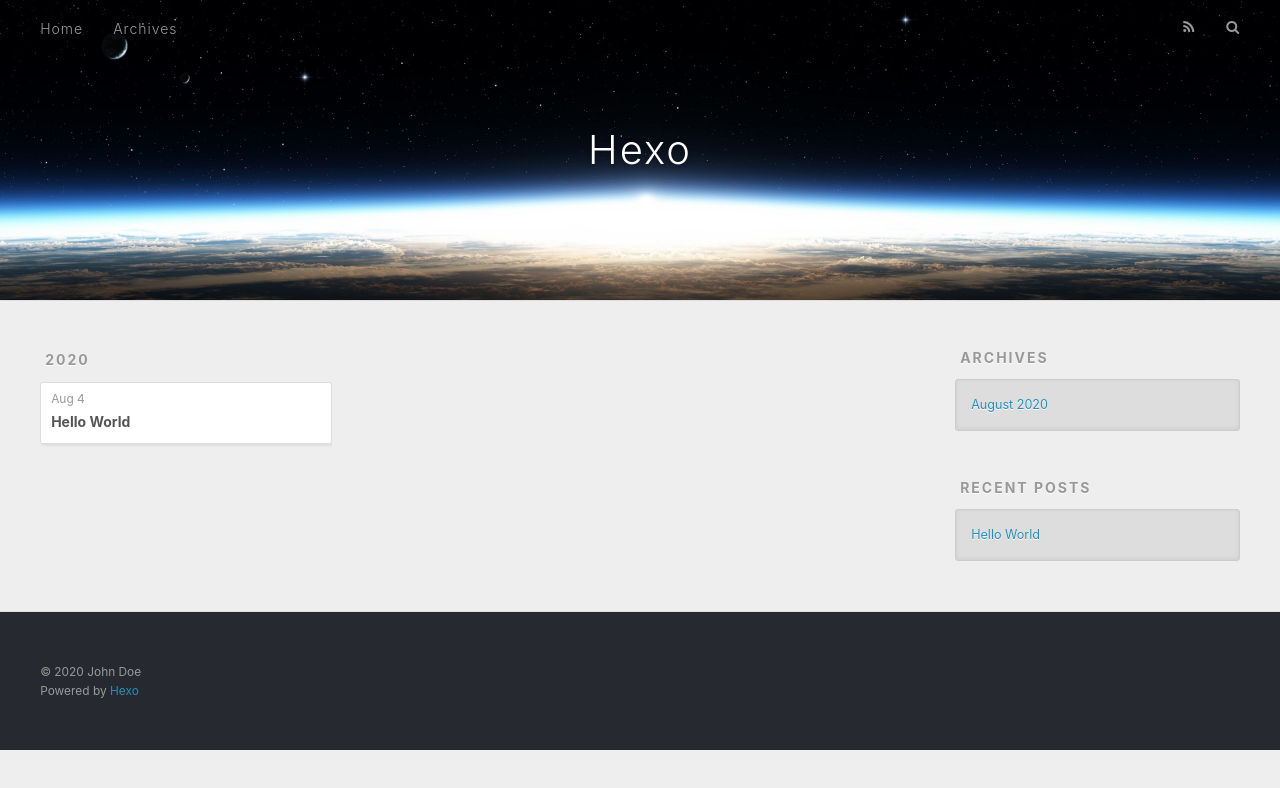
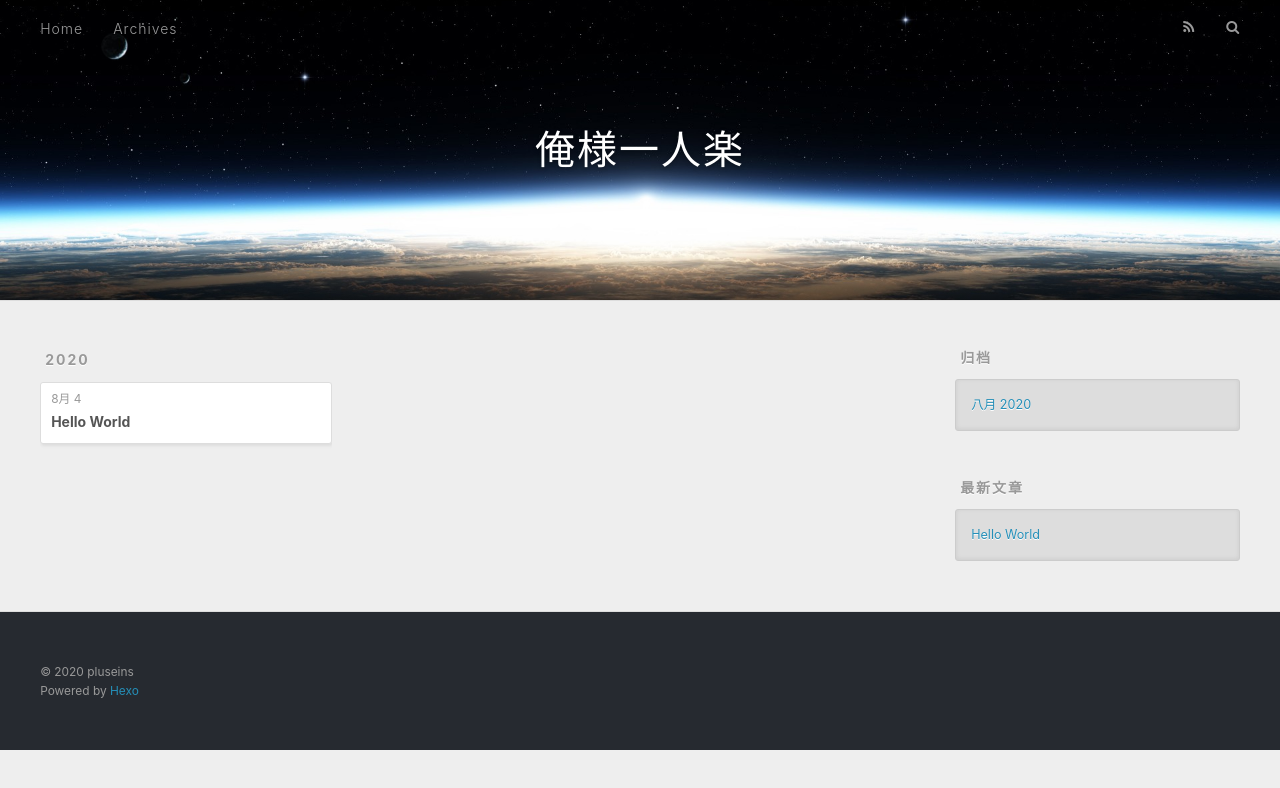
Before and after one commit to pluseins/pluseins.github.io, a plain HTML site: page archives/index.html in a window 1280 px wide. Drawn offline with nearby package versions, Linux system fonts and the light colour scheme.

Commit message:
Site updated: 2020-08-05 09:47:54

```diff
--- a/archives/index.html
+++ b/archives/index.html
@@ -5,17 +5,17 @@
 
 
 
-  <title>Archives | Hexo</title>
+  <title>归档 | 俺様一人楽</title>
   <meta name="viewport" content="width=device-width, initial-scale=1, maximum-scale=1">
   <meta property="og:type" content="website">
-<meta property="og:title" content="Hexo">
+<meta property="og:title" content="俺様一人楽">
 <meta property="og:url" content="http://yoursite.com/archives/index.html">
-<meta property="og:site_name" content="Hexo">
-<meta property="og:locale" content="en_US">
-<meta property="article:author" content="John Doe">
+<meta property="og:site_name" content="俺様一人楽">
+<meta property="og:locale" content="zh_CN">
+<meta property="article:author" content="pluseins">
 <meta name="twitter:card" content="summary">
 
-    <link rel="alternate" href="/atom.xml" title="Hexo" type="application/atom+xml">
+    <link rel="alternate" href="/atom.xml" title="俺様一人楽" type="application/atom+xml">
 
 
     <link rel="icon" href="/favicon.png">
@@ -36,7 +36,7 @@
   <div id="header-outer" class="outer">
     <div id="header-title" class="inner">
       <h1 id="logo-wrap">
-        <a href="/" id="logo">Hexo</a>
+        <a href="/" id="logo">俺様一人楽</a>
       </h1>
 
     </div>
@@ -53,7 +53,7 @@
 
           <a id="nav-rss-link" class="nav-icon" href="/atom.xml" title="RSS Feed"></a>
 
-        <a id="nav-search-btn" class="nav-icon" title="Search"></a>
+        <a id="nav-search-btn" class="nav-icon" title="搜索"></a>
       </nav>
       <div id="search-form-wrap">
         <form action="//google.com/search" method="get" accept-charset="UTF-8" class="search-form"><input type="search" name="q" class="search-form-input" placeholder="Search"><button type="submit" class="search-form-submit">&#xF002;</button><input type="hidden" name="sitesearch" value="http://yoursite.com"></form>
@@ -79,7 +79,7 @@
   <div class="archive-article-inner">
     <header class="archive-article-header">
       <a href="/2020/08/04/hello-world/" class="archive-article-date">
-  <time datetime="2020-08-04T11:44:17.939Z" itemprop="datePublished">Aug 4</time>
+  <time datetime="2020-08-04T11:44:17.939Z" itemprop="datePublished">8月 4</time>
 </a>
 
 
@@ -111,9 +111,9 @@
 
 
   <div class="widget-wrap">
-    <h3 class="widget-title">Archives</h3>
+    <h3 class="widget-title">归档</h3>
     <div class="widget">
-      <ul class="archive-list"><li class="archive-list-item"><a class="archive-list-link" href="/archives/2020/08/">August 2020</a></li></ul>
+      <ul class="archive-list"><li class="archive-list-item"><a class="archive-list-link" href="/archives/2020/08/">八月 2020</a></li></ul>
     </div>
   </div>
 
@@ -121,7 +121,7 @@
 
 
   <div class="widget-wrap">
-    <h3 class="widget-title">Recent Posts</h3>
+    <h3 class="widget-title">最新文章</h3>
     <div class="widget">
       <ul>
 
@@ -141,7 +141,7 @@
 
   <div class="outer">
     <div id="footer-info" class="inner">
-      &copy; 2020 John Doe<br>
+      &copy; 2020 pluseins<br>
       Powered by <a href="http://hexo.io/" target="_blank">Hexo</a>
     </div>
   </div>
```
Also changed, not shown: 2020/08/04/hello-world/index.html (+12 -12 lines), archives/2020/08/index.html (+13 -13 lines), archives/2020/index.html (+13 -13 lines), index.html (+13 -13 lines).
